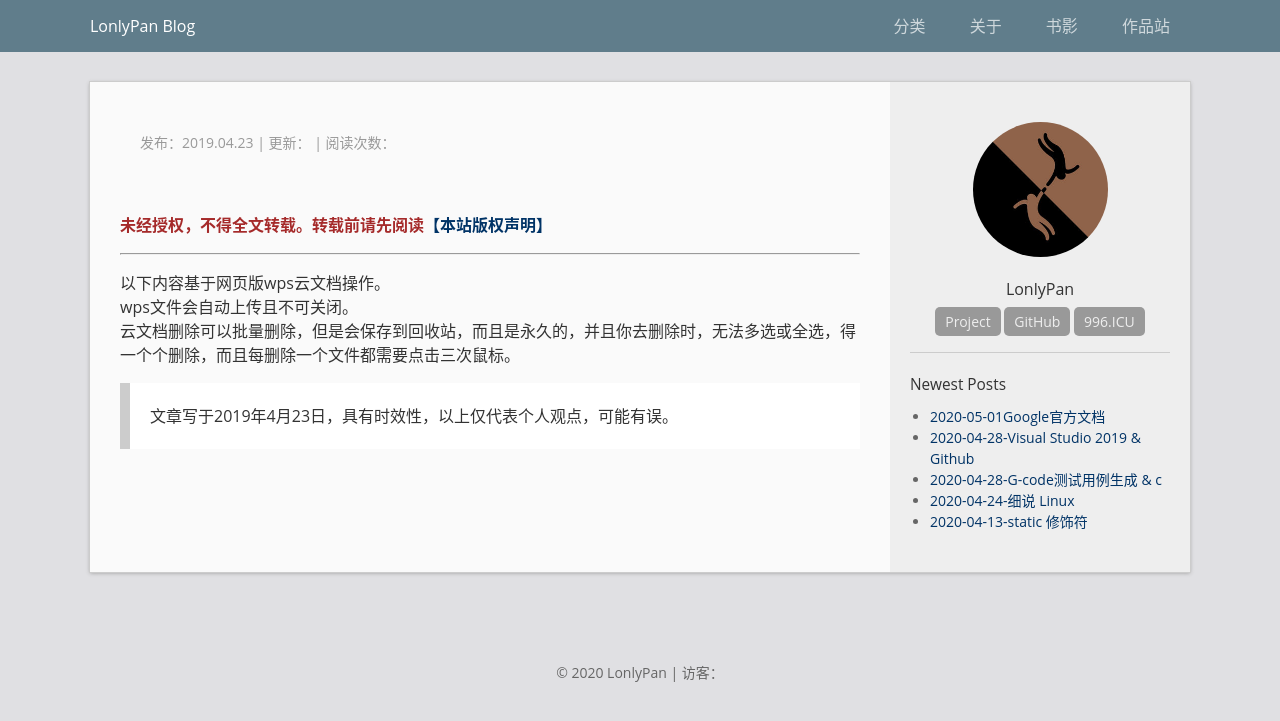
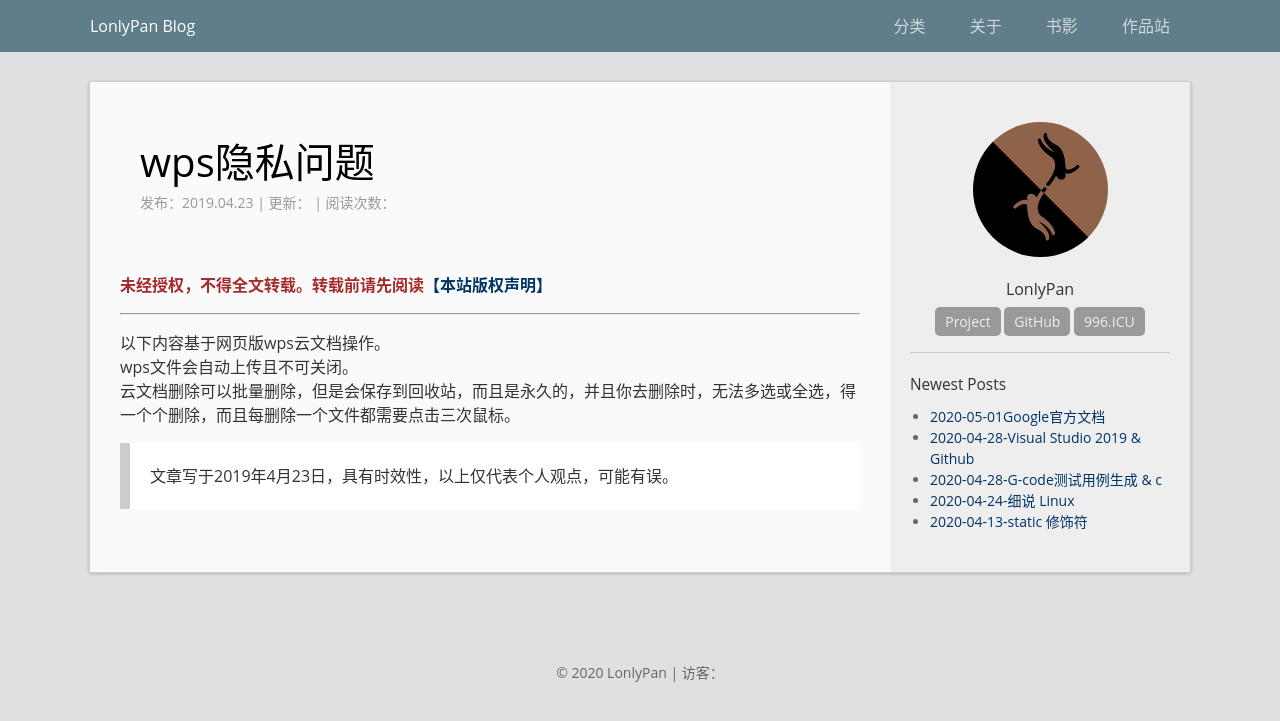
Before and after one commit to LonlyStack/LonlyPan.github.io, a Jekyll site: the page built from _posts/2019-04-23-wps隐私问题.md, in a window 1280 px wide. Shown: the top 721 px of the page. Built offline with Jekyll 4.4.1, drawn with Linux system fonts in a browser that asks for light colours; comment, search, counter and statistics services are not loaded.

Commit message:
修改文件: _posts/2019-04-23-wps隐私问题.md

```diff
--- a/_posts/2019-04-23-wps隐私问题.md
+++ b/_posts/2019-04-23-wps隐私问题.md
@@ -1,6 +1,7 @@
 ---
 layout: post
-title: "wps隐私问题"
+show_title: "wps隐私问题"
+title: "2019-04-23-wps隐私问题"
 data: 2019-04-23 13:52
 categories:  随笔
 ---
```
